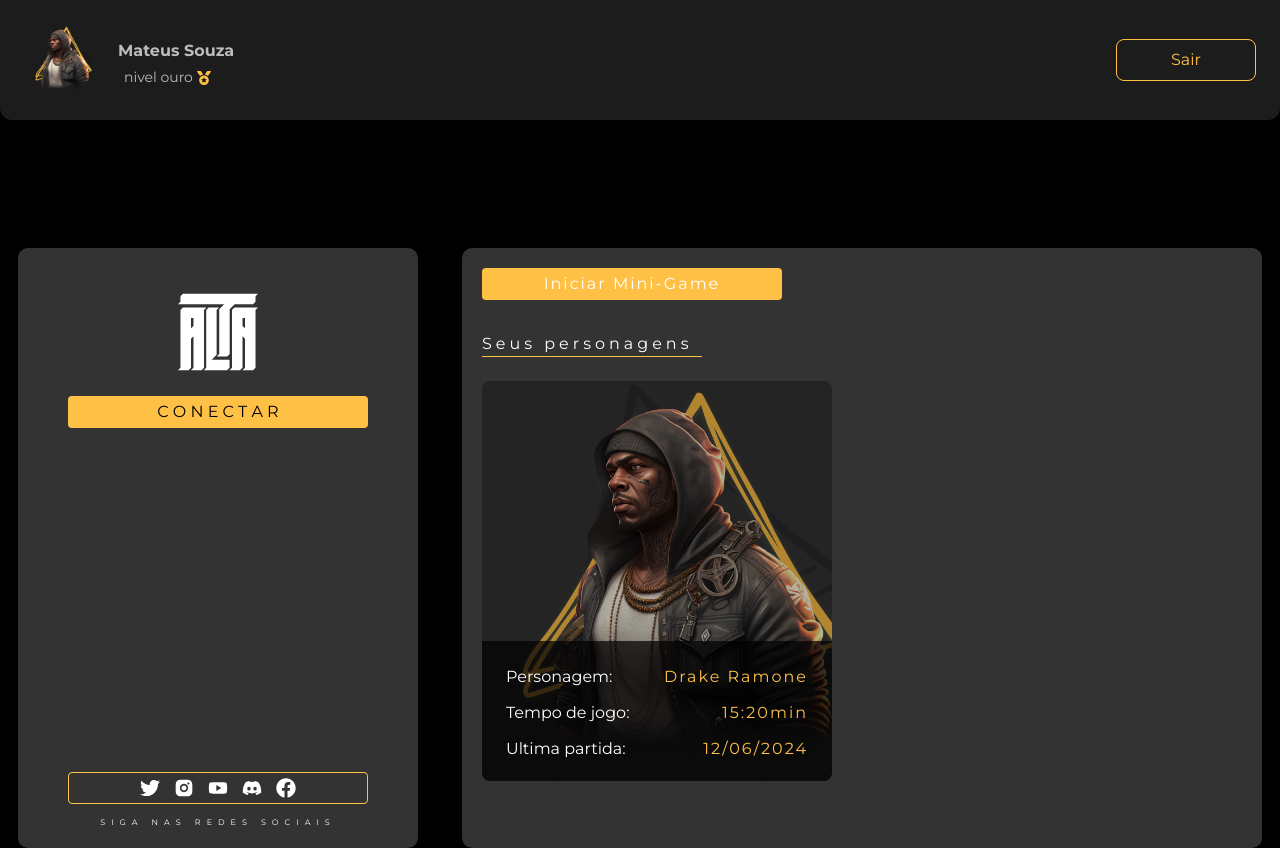
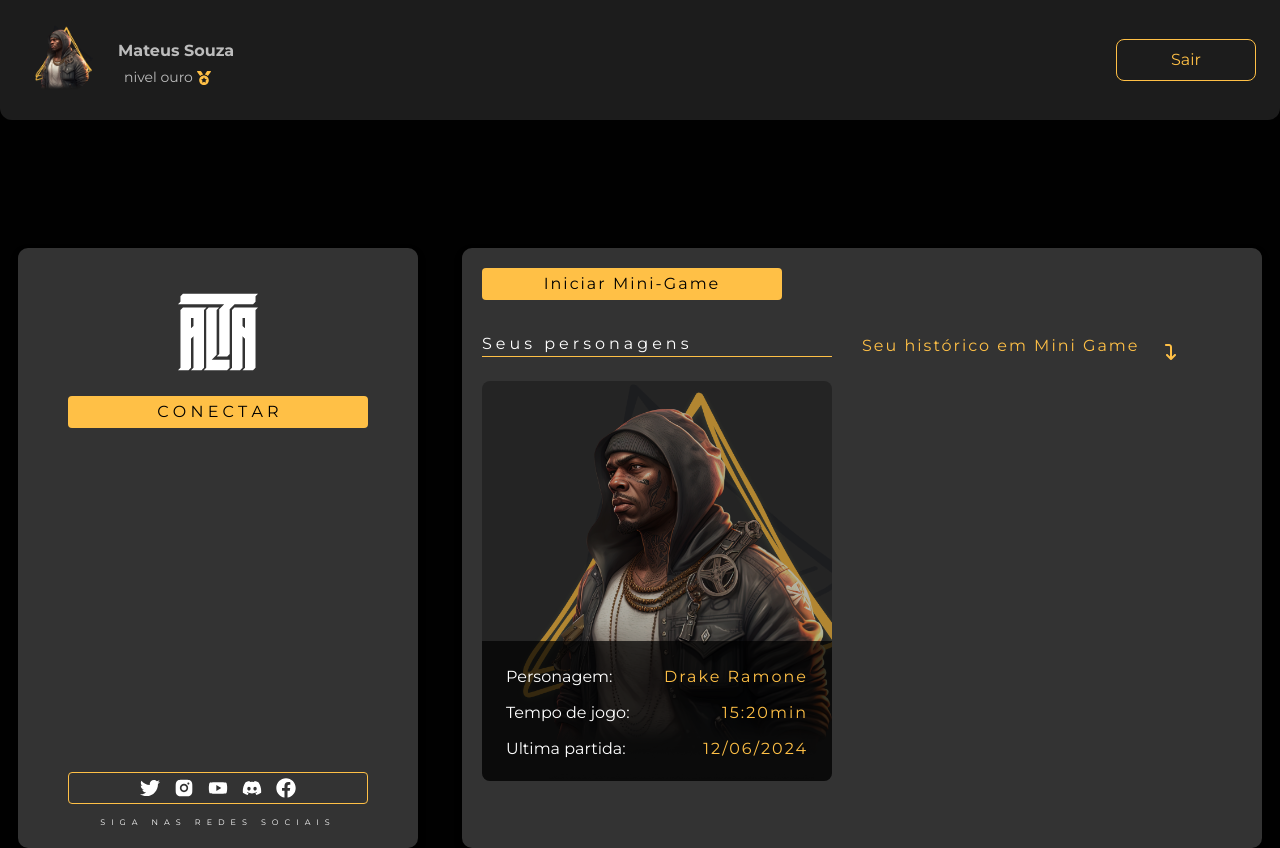
Before and after one commit to mariaemf/minigame-challenge, a React (Vite) app: page / in a window 1280 px wide. Built offline with nearby package versions, Linux system fonts and the light colour scheme.

Commit message:
feat: realizacao de reajustes em sessoes de gameStart e suas estilizacoes

```diff
--- a/src/components/GameStartScreen/GameStartScreen.tsx
+++ b/src/components/GameStartScreen/GameStartScreen.tsx
@@ -22,13 +22,13 @@ import {
   ModalLogoHeader,
   PlayMinigameButton,
   RankingContainer,
+  RankingTitleMiniGame,
   RankingWrapper,
   WrapperGameStartScreen,
 } from "./styled";
 import logo from "../../assets/logo.svg";
 import { Fragment } from "react/jsx-runtime";
-import successSound from "./sounds/success.mp3";
-
+import { FaArrowTurnDown } from "react-icons/fa6";
 
 function GameStartScreen() {
   const { isOpen, onOpen, onClose } = useDisclosure();
@@ -75,6 +75,13 @@ function GameStartScreen() {
       <div>
         <Box>
           <RankingWrapper>
+            <RankingTitleMiniGame>
+              Seu histórico em Mini Game
+              <i>
+                <FaArrowTurnDown />
+              </i>
+            </RankingTitleMiniGame>
+
             {gameHistory.slice(-5).map((game, index) => (
               <RankingContainer key={index}>
                 <Text>{game.date.toLocaleString()}</Text>
@@ -183,7 +190,6 @@ function GameStartScreen() {
                       _hover={{ bg: "#ffb100" }}
                       onClick={() => {
                         startGame();
-                        // playSuccess();
                       }}
                     >
                       Jogar novamente
--- a/src/components/GameStartScreen/styled.ts
+++ b/src/components/GameStartScreen/styled.ts
@@ -30,20 +30,21 @@ export const PlayMinigameButton = styled.button`
   font-weight: 400;
   letter-spacing: 2px;
 
-  color: #fff;
+  color: #000;
   background: #ffc046;
   transition: 0.3s ease, border 0.3s ease;
   cursor: pointer;
 
   &:hover {
     background: transparent;
+    color: #fff;
     border: 1px solid #ffc046;
   }
 `;
 
 export const DescriptionText = styled.span`
   display: flex;
-  width: 220px;
+  width: 350px;
   margin-top: 32px;
   font-size: 16px;
   letter-spacing: 4px;
@@ -117,7 +118,21 @@ export const RankingWrapper = styled.div`
   display: flex;
   flex-direction: column;
   justify-content: center;
-  margin-top: 4rem;
+
+  margin-top: 32px;
+`;
+
+export const RankingTitleMiniGame = styled.div`
+  display: flex;
+  align-items: center;
+  gap: 24px;
+  margin-top: 32px;
+  color: #ffc046;
+  letter-spacing: 2px;
+
+  i {
+    margin-top: 12px;
+  }
 `;
 
 export const RankingContainer = styled.div`
@@ -130,3 +145,8 @@ export const ModalLogoHeader = styled.div`
   justify-content: center;
   margin-top: 12px;
 `;
+
+export const WrapperSubTitle = styled.div`
+  display: grid;
+  grid-template-columns: 1fr 1fr;
+`;
```
